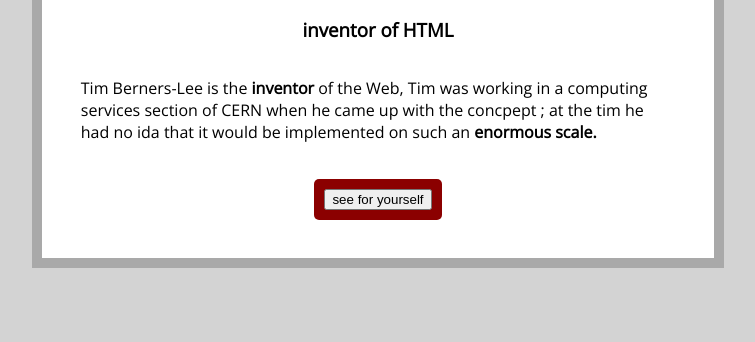
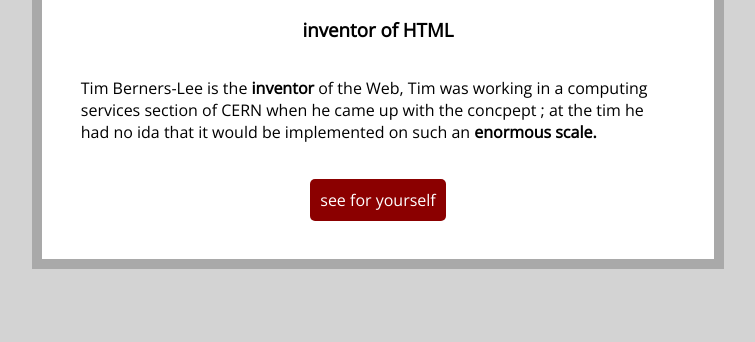
Before and after one commit to Thibaut3005/tim-berners-lee, a plain HTML site: page index.html in a window 1280 px wide. Shown: the part 299-641 px from the top of the page, without its empty margins (262-1017 px from the left). Drawn offline with nearby package versions, Linux system fonts and the light colour scheme.

Commit message:
Update index.html

```diff
--- a/index.html
+++ b/index.html
@@ -18,7 +18,7 @@
             ; at the tim he had no ida that it would be implemented on such an <strong>enormous scale.</strong>
         </p>
         <a href="https://fr.wikipedia.org/wiki/Tim_Berners-Lee" target="_blank" class="see-for-yourself">
-            <button>see for yourself</button>
+            see for yourself
         </a>
     </header>
 
```
